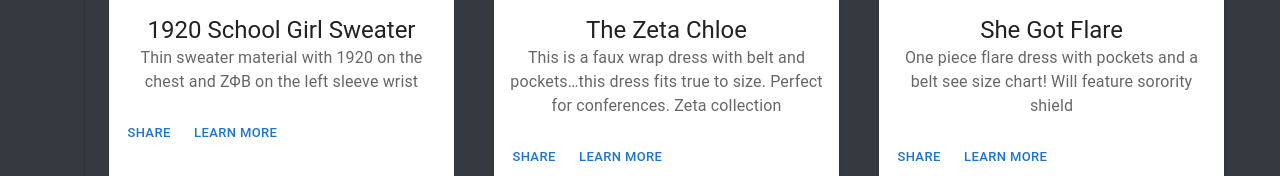
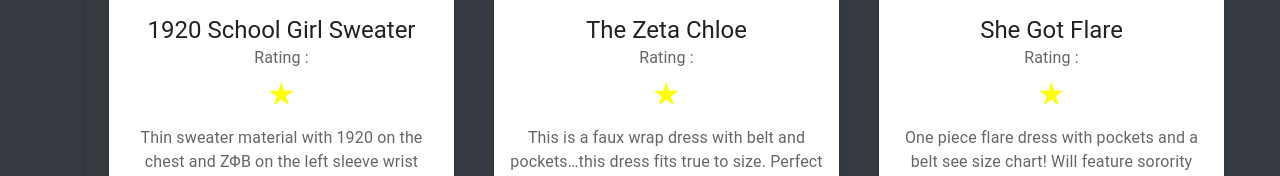
Before and after one commit to markc1914/week15codingassignment, a React (Create React App) app: page / in a window 1280 px wide. Shown: the part 582-758 px from the top of the page. Built offline with nearby package versions, Linux system fonts and the light colour scheme.

Commit message:
more fixes

```diff
--- a/package.json
+++ b/package.json
@@ -13,6 +13,7 @@
     "react": "^18.3.1",
     "react-bootstrap": "^2.10.2",
     "react-dom": "^18.3.1",
+    "react-rating-stars-component": "^2.2.0",
     "react-scripts": "5.0.1",
     "styled-components": "^6.1.11",
     "web-vitals": "^2.1.4"
--- /dev/null
+++ b/src/components/StarStyle.css
@@ -0,0 +1,14 @@
+.App {
+  font-family: sans-serif;
+  text-align: center;
+}
+
+input[type="radio"] {
+  display: none;
+}
+.star {
+  cursor: pointer;
+  font-size: 2rem;
+  margin: 5px;
+  color: yellow;
+}
--- /dev/null
+++ b/src/components/Stars.js
@@ -0,0 +1,29 @@
+import "./StarStyle.css";
+
+
+export default function Stars(props) {
+
+  let style = props.style;
+  let currentRating = style.stars;
+  console.log(`Current Rating is : ${style.stars}`)
+
+
+
+
+  return (
+    <div>
+    <label key={style.id}>
+      <input
+        type="radio"
+        name="rating"
+        value={currentRating}
+      />
+      <span
+        className="star"
+      >
+        &#9733;
+      </span>
+    </label>
+    </div>
+  );
+}
--- a/src/components/StyleCard.js
+++ b/src/components/StyleCard.js
@@ -5,6 +5,7 @@ import CardContent from '@mui/material/CardContent';
 import CardMedia from '@mui/material/CardMedia';
 import Button from '@mui/material/Button';
 import Typography from '@mui/material/Typography';
+import Stars from './Stars';
 
 export default function StyleCard(props) {
   let style = props.style;
@@ -23,6 +24,7 @@ export default function StyleCard(props) {
           {style.name}
         </Typography>
         <Typography variant="body1" color="text.secondary">
+          Rating : <Stars style={style}/>
           {style.description}
         </Typography>
       </CardContent>
```
Also changed, not shown: 1 other file (tests, documents, lock files or other folders).
